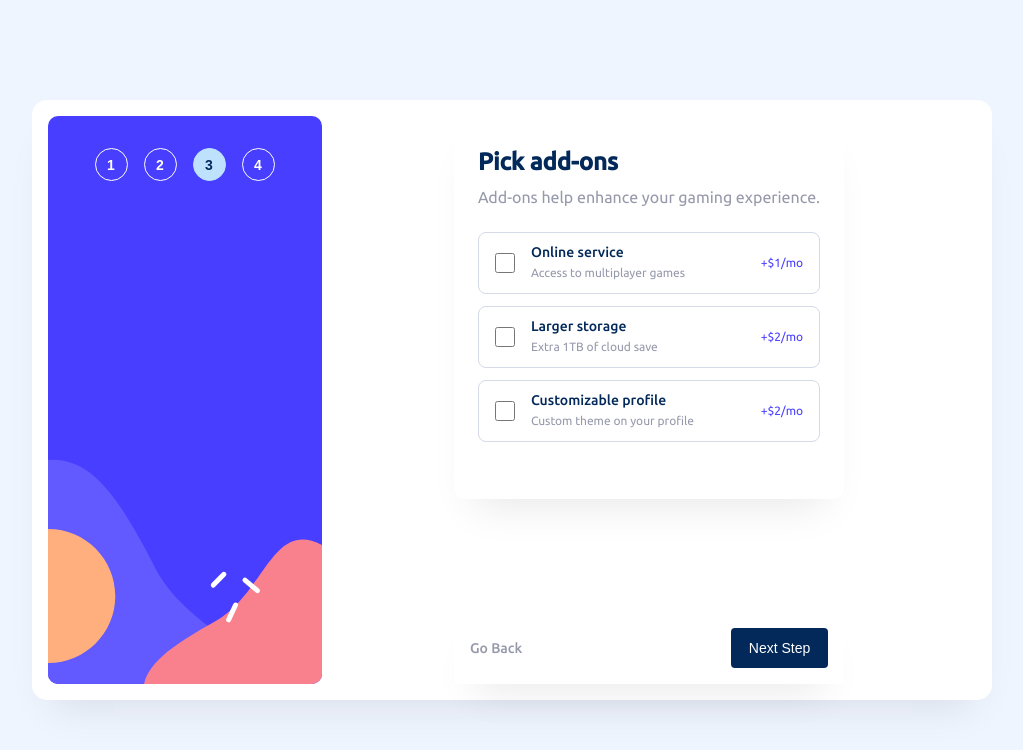
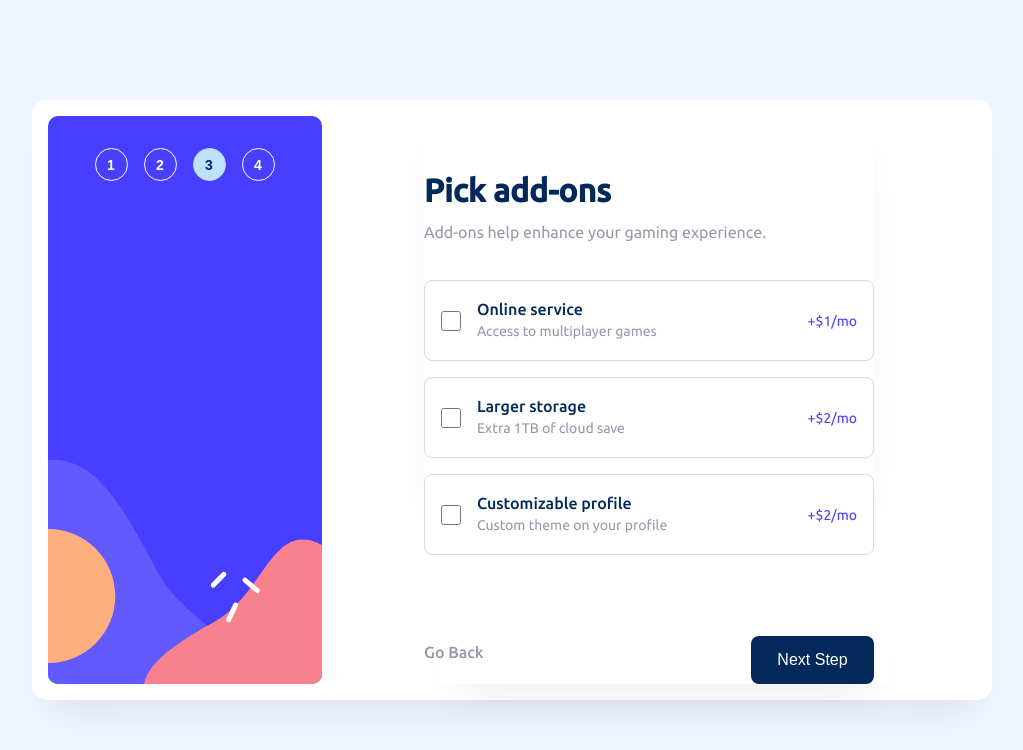
Before and after one commit to AlexanderGrigoryan/Multi-step-form, a React (Vite) app: page /addons in a window 1280 px wide. Shown: the top 750 px of the page, without its empty margins (128-1151 px from the left). Built offline with nearby package versions, Linux system fonts and the light colour scheme.

Commit message:
make Addons page fully responsive for all devices

```diff
--- a/src/pages/Addons.tsx
+++ b/src/pages/Addons.tsx
@@ -1,9 +1,9 @@
+import styled, { css } from "styled-components";
+import addonsList from "../data/addonsList.json";
+import useButtonStore from "../stores/useButtonStore";
+import { useCheckboxStore } from "../stores/useCheckboxStore";
 import { Link, useNavigate } from "react-router-dom";
-import styled, { css } from "styled-components";
-import { useCheckboxStore } from "../stores/useCheckboxStore";
-import addonsList from "../data/addonsList.json";
 import { useFormStore } from "../stores/useFormStore";
-import useButtonStore from "../stores/useButtonStore";
 import { FieldErrors } from "react-hook-form";
 import { FormTypes } from "../types";
 
@@ -14,10 +14,12 @@ interface AddonsProps {
 
 function Addons(props: AddonsProps) {
   const { isChecked, errors } = props;
-  const navigate = useNavigate();
+
   const { checkboxes, toggleCheckbox, addToBase } = useCheckboxStore();
   const planButton = useButtonStore((state) => state.selectedButton);
   const user = useFormStore((state) => state.user);
+
+  const navigate = useNavigate();
 
   const addonOnChange: (
     index: number,
@@ -105,6 +107,10 @@ const Container = styled.div`
   flex-direction: column;
   align-items: center;
   position: relative;
+
+  @media screen and (min-width: 1024px) {
+    width: 450px;
+  }
 `;
 
 const Content = styled.div`
@@ -115,6 +121,10 @@ const Content = styled.div`
   box-shadow: 0px 25px 40px -20px rgba(0, 0, 0, 0.1);
   background: #ffffff;
   padding: 32px 24px;
+
+  @media screen and (min-width: 1024px) {
+    padding: 56px 0 0 0;
+  }
 `;
 
 const Title = styled.h1`
@@ -122,6 +132,11 @@ const Title = styled.h1`
   font-weight: 700;
   margin-bottom: 9px;
   color: #022959;
+
+  @media screen and (min-width: 1024px) {
+    font-size: 32px;
+    margin-bottom: 11px;
+  }
 `;
 
 const Text = styled.p`
@@ -136,6 +151,11 @@ const AddonsContainer = styled.div`
   flex-direction: column;
   row-gap: 12px;
   margin-top: 22px;
+
+  @media screen and (min-width: 1024px) {
+    row-gap: 16px;
+    margin-top: 35px;
+  }
 `;
 
 interface AddonProps {
@@ -156,6 +176,11 @@ const Addon = styled.label(
     display: flex;
     align-items: center;
     justify-content: space-between;
+    cursor: pointer;
+
+    @media screen and (min-width: 1024px) {
+      height: 81px;
+    }
   `
 );
 const AddonInfo = styled.div`
@@ -181,18 +206,30 @@ const ServiceName = styled.p`
   font-size: 14px;
   font-weight: 500;
   color: #022959;
+
+  @media screen and (min-width: 1024px) {
+    font-size: 16px;
+  }
 `;
 
 const ServiceDescription = styled.p`
   font-size: 12px;
   line-height: 20px;
   color: #9699aa;
+
+  @media screen and (min-width: 1024px) {
+    font-size: 14px;
+  }
 `;
 
 const ServicePrice = styled.p`
   font-size: 12px;
   line-height: 20px;
   color: #483eff;
+
+  @media screen and (min-width: 1024px) {
+    font-size: 14px;
+  }
 `;
 
 const NextStepContainer = styled.div`
@@ -207,6 +244,13 @@ const NextStepContainer = styled.div`
   box-shadow: 0px 25px 40px -20px rgba(0, 0, 0, 0.1);
   position: absolute;
   bottom: 0;
+
+  @media screen and (min-width: 1024px) {
+    position: relative;
+    padding: 16px 0;
+    left: 16px;
+    margin-top: 121px;
+  }
 `;
 
 const BackLink = styled(Link)`
@@ -214,6 +258,16 @@ const BackLink = styled(Link)`
   font-weight: 500;
   color: #9699aa;
   text-decoration: none;
+  transition: all ease 0.3s;
+
+  @media screen and (min-width: 1024px) {
+    margin: -16px;
+    font-size: 16px;
+  }
+
+  &:hover {
+    color: #022959;
+  }
 `;
 
 const NextButton = styled.button`
@@ -229,4 +283,16 @@ const NextButton = styled.button`
   position: absolute;
   top: 16px;
   right: 16px;
+  transition: all ease 0.3s;
+
+  @media screen and (min-width: 1024px) {
+    width: 123px;
+    height: 48px;
+    border-radius: 8px;
+    font-size: 16px;
+  }
+
+  &:hover {
+    background: #164a8a;
+  }
 `;
```
